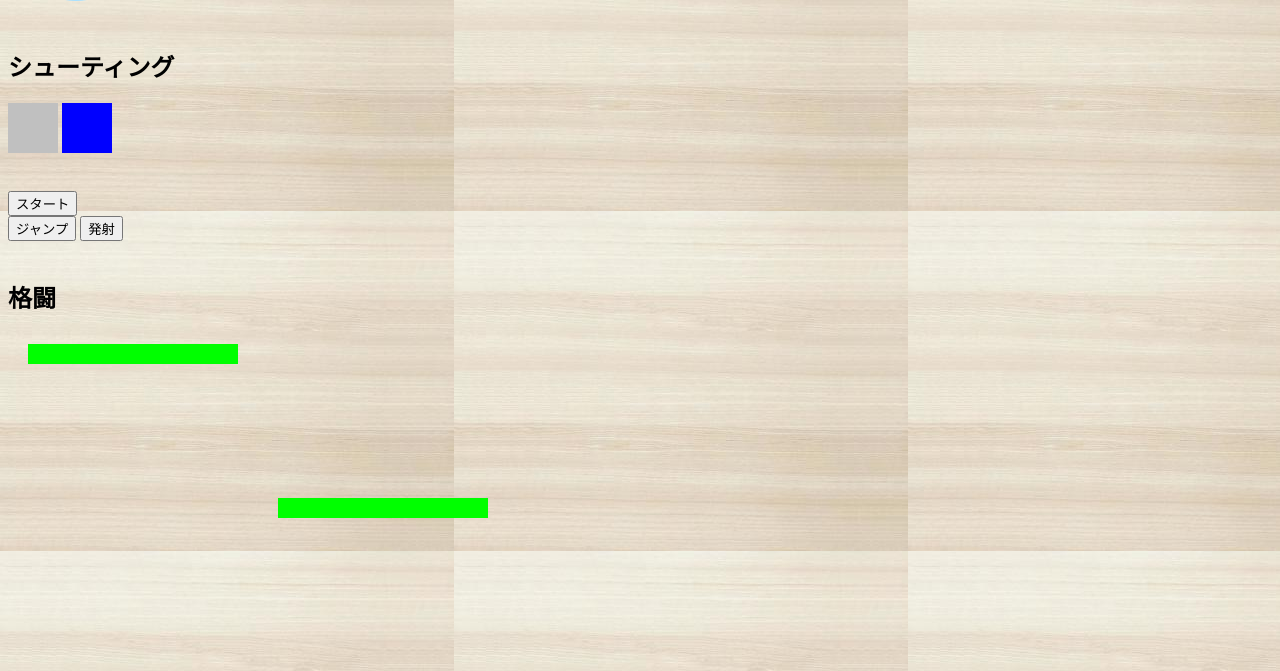
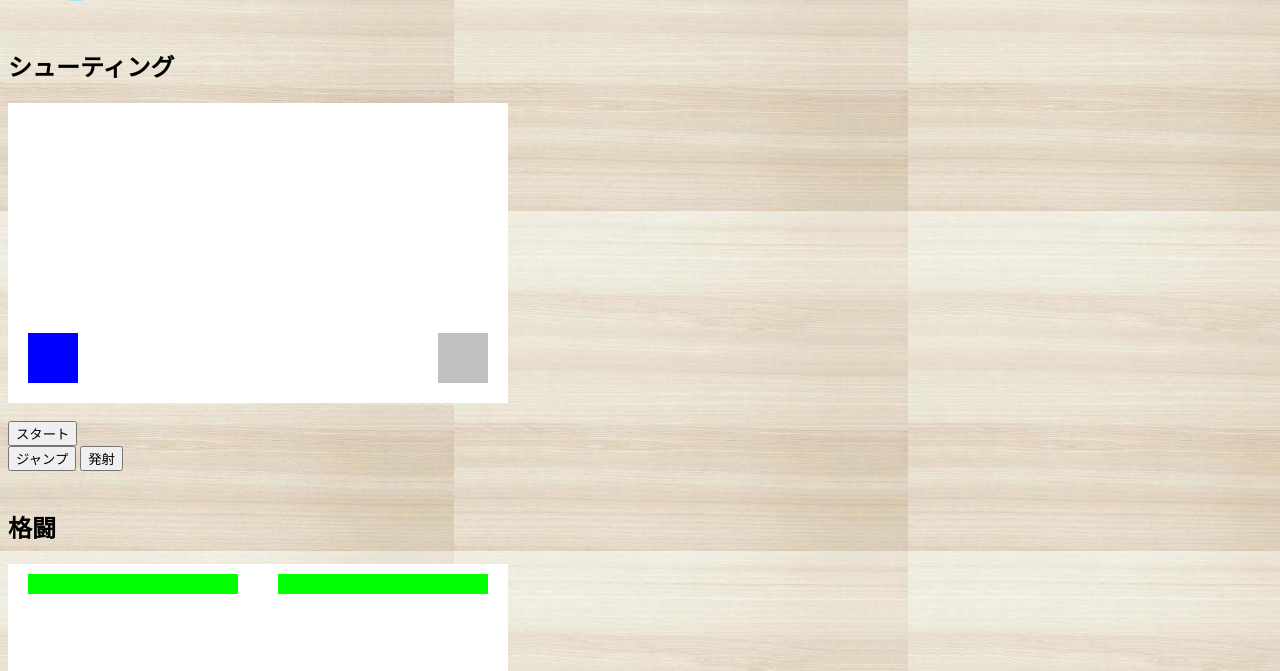
Before and after one commit to keruto-kelt/urban-disco, a plain HTML site: page game.html in a window 1280 px wide. Shown: the part 129-800 px from the top of the page. Drawn offline with Linux system fonts and the light colour scheme.

Commit message:
Update style.css

```diff
--- a/style.css
+++ b/style.css
@@ -67,6 +67,49 @@ span.search
     justify-content: space-around;
 }
 
+/**/
+
+.game
+{
+    width: 500px;
+    height: 300px;
+    position: relative;
+    background-color: white;
+}
+
+.game > canvas
+{
+    position: absolute;
+}
+
+.ene
+{
+    top: 230px;
+    left: 430px;
+}
+
+.eneb
+{
+    top: 240px;
+    left: 410px;
+    display: block;
+}
+
+.pla
+{
+    top: 230px;
+    left: 20px;
+}
+
+.plab
+{
+    top: 245px;
+    left: 70px;
+    display: block;
+}
+
+/**/
+
 .memo
 {
     display: inline-block;
```
